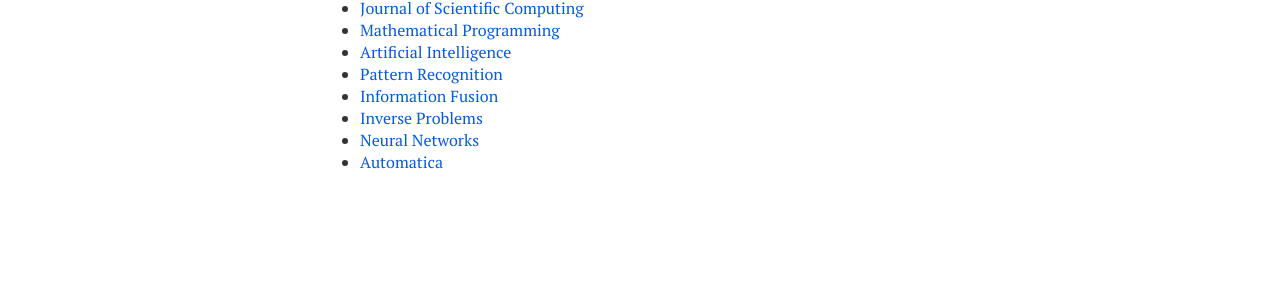
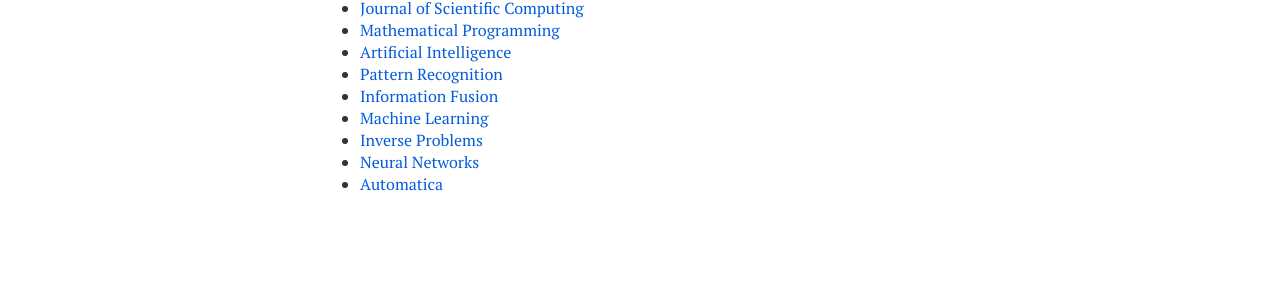
Before and after one commit to xianchaoxiu/xianchaoxiu.github.io, a Jekyll site: the page built from services/index.md, in a window 1280 px wide. Shown: the part 793-1081 px from the top of the page. Built offline with Jekyll 4.4.1, drawn with Linux system fonts in a browser that asks for light colours; nearby versions of some CDN libraries.

Commit message:
Update index.md

```diff
--- a/services/index.md
+++ b/services/index.md
@@ -43,6 +43,7 @@ share: false
 * <a href="https://www.sciencedirect.com/journal/artificial-intelligence" class="textlink" target="_blank">Artificial Intelligence </a> <br>
 * <a href="https://www.sciencedirect.com/journal/pattern-recognition" class="textlink" target="_blank">Pattern Recognition </a> <br>
 * <a href="https://www.sciencedirect.com/journal/information-fusion" class="textlink" target="_blank">Information Fusion </a> <br>
+* <a href="https://link.springer.com/journal/10994" class="textlink" target="_blank">Machine Learning </a> <br>
 * <a href="https://iopscience.iop.org/journal/0266-5611" class="textlink" target="_blank">Inverse Problems </a> <br>
 * <a href="https://www.sciencedirect.com/journal/neural-networks" class="textlink" target="_blank">Neural Networks </a> <br>
 * <a href="https://www.sciencedirect.com/journal/automatica" class="textlink" target="_blank">Automatica </a> <br>
```
